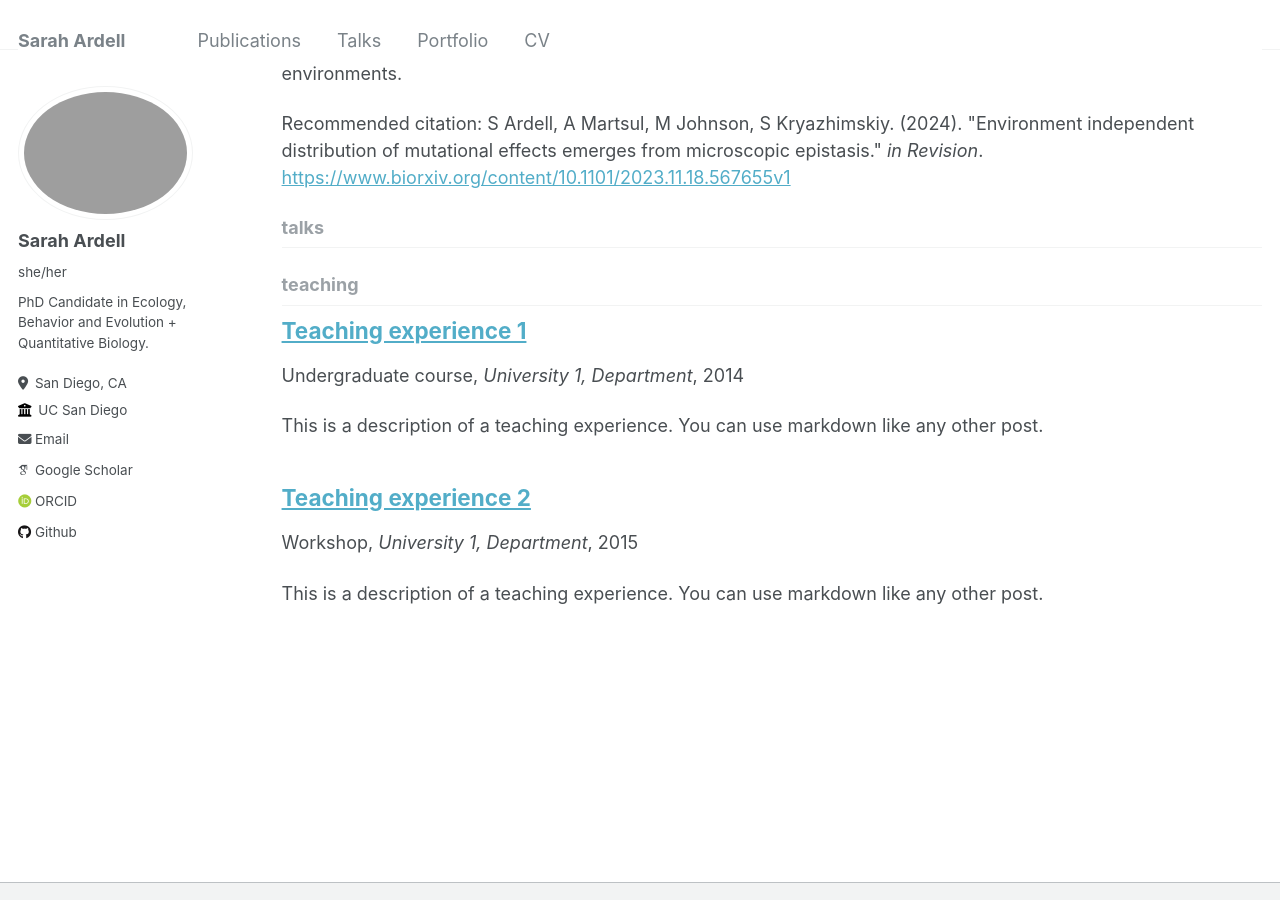
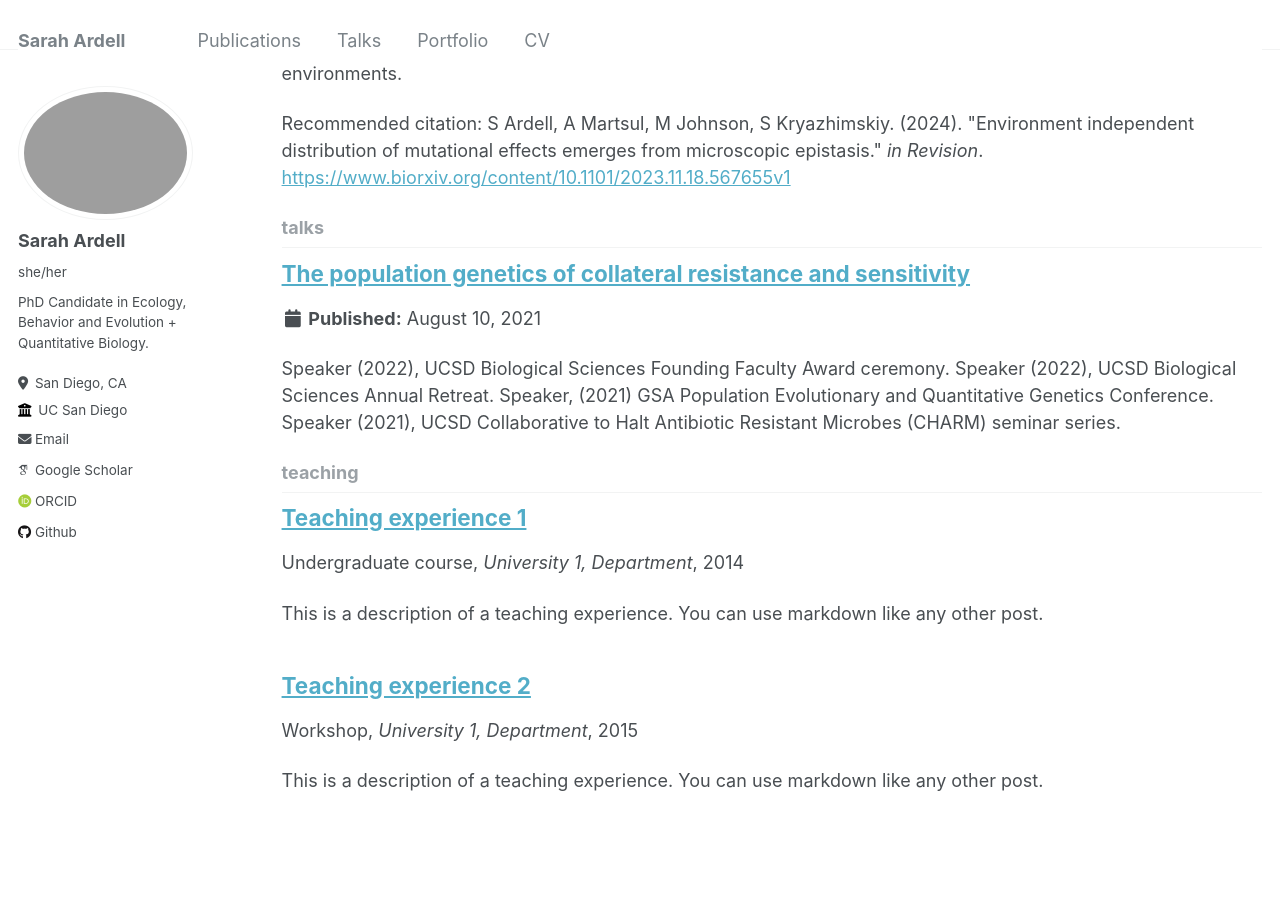
Before and after one commit to ardellsarah/ardellsarah.github.io, a Jekyll site: the page built from _pages/collection-archive.html, in a window 1280 px wide and 900 px high, scrolled down 1306 px. Built offline with Jekyll 4.4.1, drawn with Linux system fonts in a browser that asks for light colours; some web fonts are replaced; a file with an impossible date is left out.

Commit message:
Update 2014-03-01-talk-3.md

```diff
--- a/_talks/2014-03-01-talk-3.md
+++ b/_talks/2014-03-01-talk-3.md
@@ -4,11 +4,11 @@ collection: talks
 type: ""
 permalink: /talks/2014-03-01-talk-3
 venue: ""
-date: 2021-2022
+date: 2021-08-10
 location: ""
 ---
 
--	Speaker (2022), UCSD Biological Sciences Founding Faculty Award ceremony.
--	Speaker (2022), UCSD Biological Sciences Annual Retreat.
--	Speaker, (2021) GSA Population Evolutionary and Quantitative Genetics Conference.
--	Speaker (2021), UCSD Collaborative to Halt Antibiotic Resistant Microbes (CHARM) seminar series.
+Speaker (2022), UCSD Biological Sciences Founding Faculty Award ceremony.
+Speaker (2022), UCSD Biological Sciences Annual Retreat.
+Speaker, (2021) GSA Population Evolutionary and Quantitative Genetics Conference.
+Speaker (2021), UCSD Collaborative to Halt Antibiotic Resistant Microbes (CHARM) seminar series.
```
